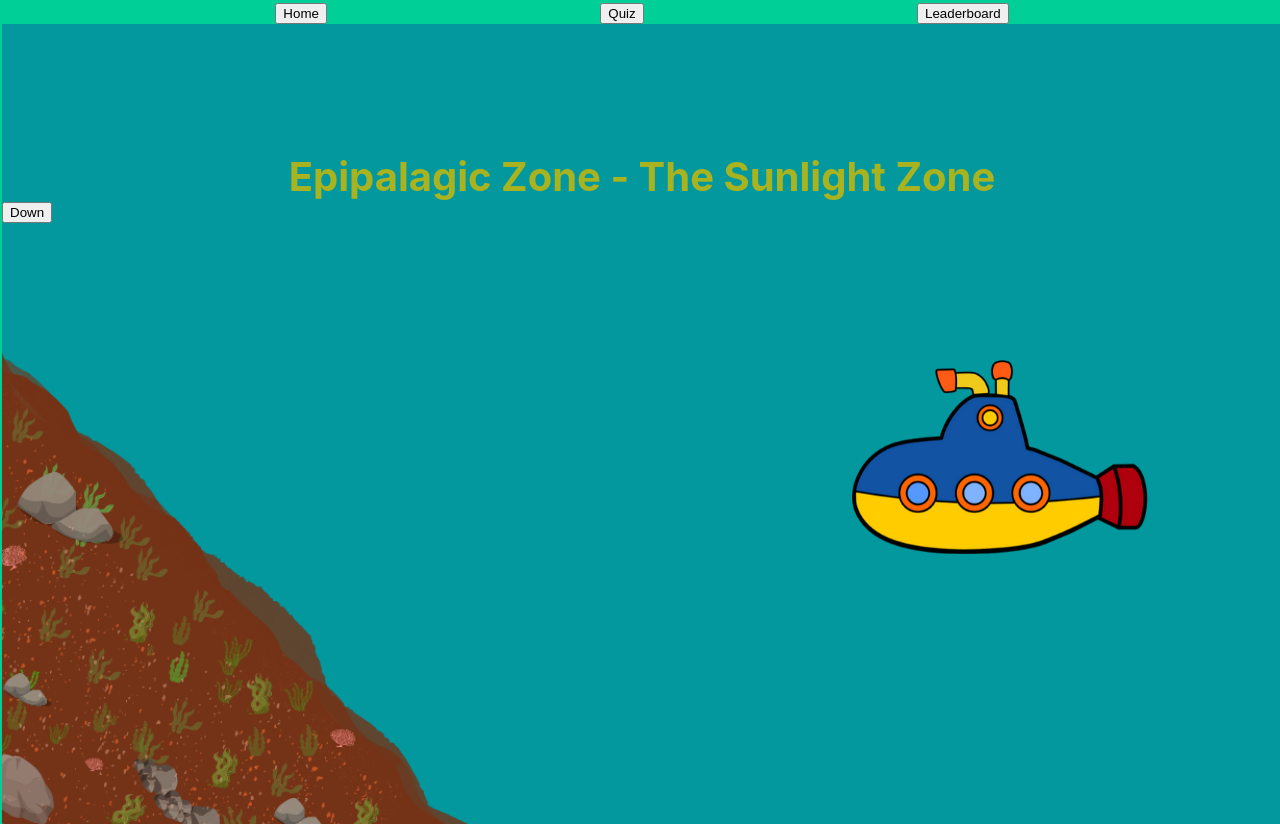
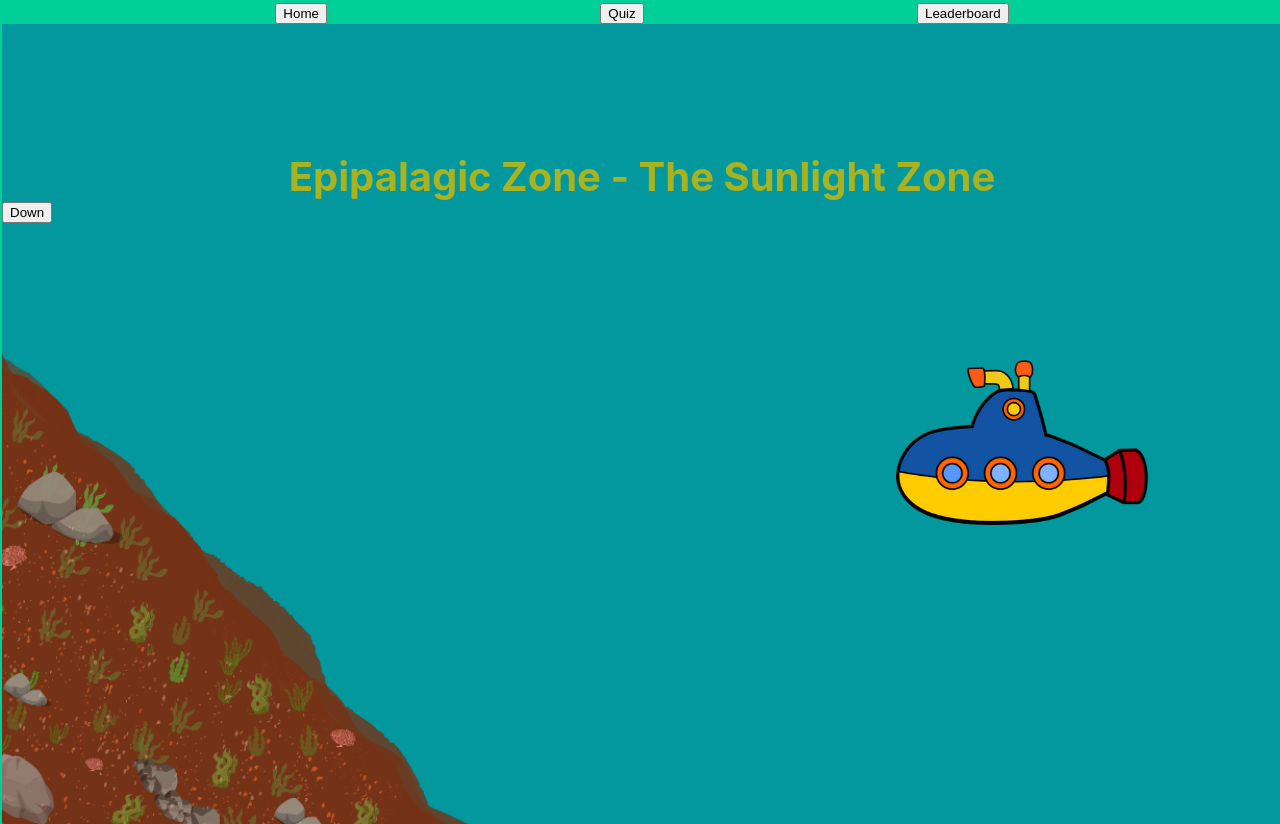
Before and after one commit to RomainLando/Mariana_Trench_app, a React (Create React App) app in the folder client/: page /zone1 in a window 1280 px wide. Built offline with nearby package versions, Linux system fonts and the light colour scheme.

Commit message:
:bug: fixed sub size scaling

```diff
--- a/client/src/components/zones/Zone1.css
+++ b/client/src/components/zones/Zone1.css
@@ -13,11 +13,13 @@
   /* width: 100vw; */
 }
 
-#sub {
+
+
+.sub {
   position: fixed;
   top: 45%;
   right: 10%;
-  width: 150px;
+  width: 20%;
   z-index: 2;
 }
 
--- a/client/src/components/zones/Zone1.js
+++ b/client/src/components/zones/Zone1.js
@@ -9,7 +9,7 @@ export default function Zone1() {
         <div id='up-down'>
           <Link to ="/zone2" ><button>Down</button></Link>
         </div>
-        <img id='sub' src='./media/submarine.png' ></img>
+        <img className='sub' src='./media/submarine.png' ></img>
         {/* <img id='ripple1' className='ripple' src='../../media/underwater_ripple.png'></img>
         <img id='ripple4' className='ripple' src='../../media/underwater_ripple.png'></img>  */}
 
--- a/client/src/components/zones/Zone2.css
+++ b/client/src/components/zones/Zone2.css
@@ -11,11 +11,11 @@
     height: 100vh;
   }
 
-  #sub {
+  .sub {
     position: fixed;
     top: 45%;
     right: 10%;
-    width: 300px;
+    width: 20%;
     z-index: 2;
   }
 
--- a/client/src/components/zones/Zone2.js
+++ b/client/src/components/zones/Zone2.js
@@ -10,7 +10,7 @@ export default function Zone2() {
         <Link to ="/zone3" ><button>Down</button></Link>
 
       </div>
-      <img id='sub' src='./media/submarine.png' ></img>
+      <img className='sub' src='./media/submarine.png' ></img>
         {/* <img id='ripple1' className='ripple' src='./media/underwater_ripple.png'></img>
         <img id='ripple2' className='ripple' src='./media/underwater_ripple.png'></img>
         <img id='ripple3' className='ripple' src='./media/underwater_ripple.png'></img>
--- a/client/src/components/zones/Zone3.css
+++ b/client/src/components/zones/Zone3.css
@@ -11,11 +11,11 @@
     height: 100vh;
   }
 
-  #sub {
+  .sub {
     position: fixed;
     top: 45%;
     right: 10%;
-    width: 300px;
+    width: 20%;
     z-index: 2;
   }
 
--- a/client/src/components/zones/Zone3.js
+++ b/client/src/components/zones/Zone3.js
@@ -10,7 +10,7 @@ export default function Zone3() {
         <Link to ="/zone4" ><button>Down</button></Link>
 
       </div>
-      <img id='sub' src='./media/submarine.png' ></img>
+      <img className='sub' src='./media/submarine.png' ></img>
         {/* <img id='ripple1' className='ripple' src='./media/underwater_ripple.png'></img>
         <img id='ripple2' className='ripple' src='./media/underwater_ripple.png'></img>
         <img id='ripple3' className='ripple' src='./media/underwater_ripple.png'></img>
--- a/client/src/components/zones/Zone4.css
+++ b/client/src/components/zones/Zone4.css
@@ -13,13 +13,13 @@
     width: 100vw;
 }
 
-#sub {
+.sub {
     position: fixed;
-    top: 40vh;
-    right: 20vw;
-    width: 150px;
+    top: 45%;
+    right: 10%;
+    width: 20%;
     z-index: 2;
-}
+  }
 
 
 .ripple {
--- a/client/src/components/zones/Zone4.js
+++ b/client/src/components/zones/Zone4.js
@@ -11,7 +11,7 @@ export default function Zone4() {
         <Link to ="/zone5" ><button>Down</button></Link>
 
       </div>
-      <img id='sub' src='./media/submarine.png' ></img>
+      <img className='sub' src='./media/submarine.png' ></img>
         {/* <img id='ripple1' className='ripple' src='./media/underwater_ripple.png'></img>
         <img id='ripple2' className='ripple' src='./media/underwater_ripple.png'></img>
         <img id='ripple3' className='ripple' src='./media/underwater_ripple.png'></img>
--- a/client/src/components/zones/Zone5.css
+++ b/client/src/components/zones/Zone5.css
@@ -14,11 +14,11 @@
 
   }
 
-  #sub {
+  .sub {
     position: fixed;
     top: 45%;
     right: 10%;
-    width: 300px;
+    width: 20%;
     z-index: 2;
   }
 
--- a/client/src/components/zones/Zone5.js
+++ b/client/src/components/zones/Zone5.js
@@ -5,12 +5,12 @@ import './Zone5.css'
 export default function Zone5() {
   return (
     <div className='background5'>
-        <h4>Hadal Zone - The Trenches</h4>
+        <h4>Hadalpelagic Zone - The Trenches</h4>
         <div id='up-down'>
           <Link to ="/zone4" ><button>Up</button></Link>
         </div>
 
-        <img id='sub' src='./media/submarine.png' ></img>
+        <img className='sub' src='./media/submarine.png' ></img>
 
     </div>
   )
```
